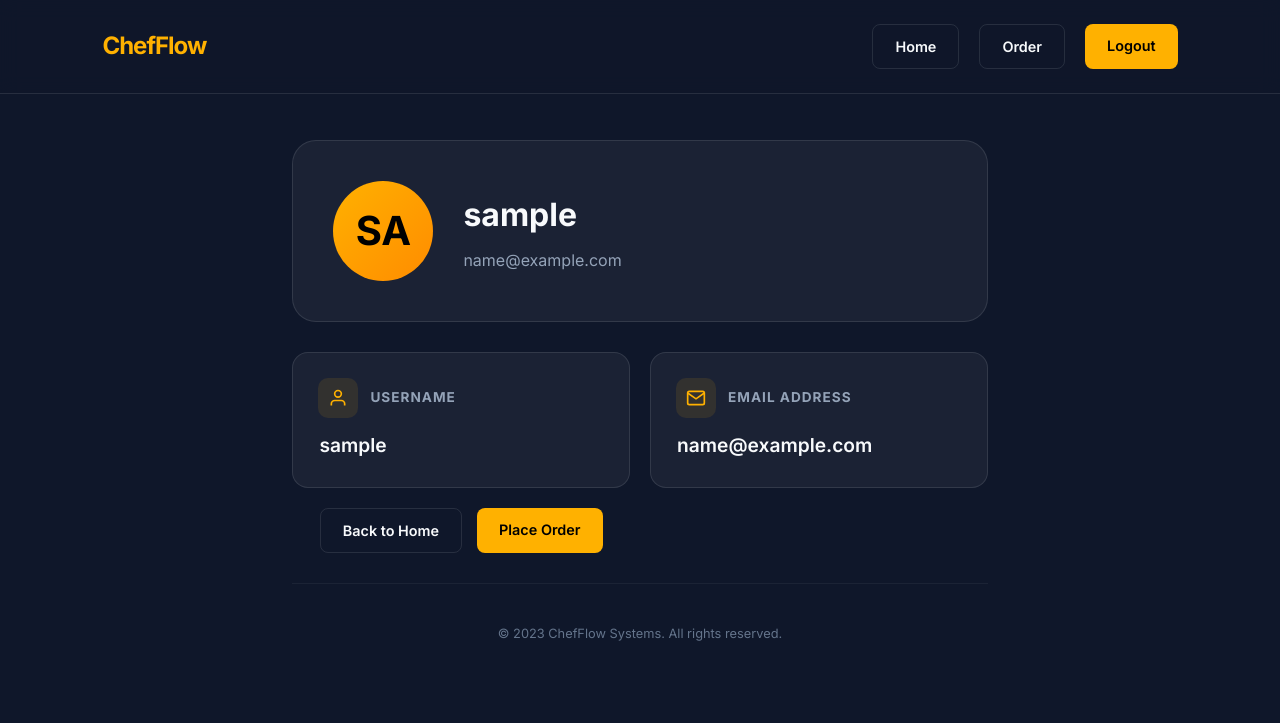
After one commit to SAshraf2001/Project_code, a Django app: template templates/home/user_profile_page.html in a window 1280 px wide. The commit adds this page. Shown: the top 723 px of the page. Run offline with Django 5.2, Linux system fonts and the light colour scheme; the template is opened without the code that fills it: values that come from a table or form of the project are taken from there, others are empty; tables that the repository leaves empty hold one stand-in row (values such as "Sample post").

Commit message:
New Template is Added:

```diff
--- a/Home/views.py
+++ b/Home/views.py
@@ -70,8 +70,8 @@ def handle_logout(request):
 
 def user(request):
     # Data getting fetched:
-    user = Profiling.objects.all()
+    user = Profiling.objects.get(user=request.user)
     context = {
         'users': user
     }
-    return render(request, 'person.html', context)
+    return render(request, 'home/user_profile_page.html', context)
--- a/templates/Bills/Order_history.html
+++ b/templates/Bills/Order_history.html
@@ -219,7 +219,7 @@
         {% if user.is_authenticated %}
         <div class="nav-user">
           <span style="font-size: 0.85rem; color: var(--text-light)">{{ user.username }}</span>
-          <a href="#" class="nav-link" style="font-size: 1.1rem">👤</a>
+          <a href="/person/" class="nav-link" style="font-size: 1.1rem">👤</a>
         </div>
         {% endif %}
       </div>
--- a/templates/Bills/order_prod_items.html
+++ b/templates/Bills/order_prod_items.html
@@ -264,7 +264,7 @@
         {% if user.is_authenticated %}
         <div class="nav-user">
           <span style="font-size: 0.85rem; color: var(--text-light)">{{ user.username }}</span>
-          <a href="#" class="nav-link" style="font-size: 1.1rem">👤</a>
+          <a href="/person/" class="nav-link" style="font-size: 1.1rem">👤</a>
         </div>
         {% endif %}
       </div>
--- /dev/null
+++ b/templates/home/user_profile_page.html
@@ -0,0 +1,301 @@
+<!DOCTYPE html>
+<html lang="en">
+  <head>
+    <meta charset="UTF-8" />
+    <meta name="viewport" content="width=device-width, initial-scale=1.0" />
+    <title>My Profile - ChefFlow</title>
+    <link
+      href="https://fonts.googleapis.com/css2?family=Inter:wght@300;400;600;700&display=swap"
+      rel="stylesheet"
+    />
+    <style>
+      :root {
+        --primary: #ffb100;
+        --bg-dark: #0f172a;
+        --glass: rgba(255, 255, 255, 0.05);
+        --glass-border: rgba(255, 255, 255, 0.1);
+        --text-light: #f8fafc;
+        --text-muted: #94a3b8;
+      }
+
+      * {
+        margin: 0;
+        padding: 0;
+        box-sizing: border-box;
+        font-family: "Inter", sans-serif;
+      }
+
+      body {
+        background-color: var(--bg-dark);
+        color: var(--text-light);
+        line-height: 1.6;
+        overflow-x: hidden;
+      }
+
+      nav {
+        display: flex;
+        justify-content: space-between;
+        align-items: center;
+        padding: 1.5rem 8%;
+        background: rgba(15, 23, 42, 0.8);
+        backdrop-filter: blur(10px);
+        position: fixed;
+        width: 100%;
+        top: 0;
+        z-index: 1000;
+        border-bottom: 1px solid var(--glass-border);
+      }
+
+      .logo {
+        font-size: 1.5rem;
+        font-weight: 700;
+        color: var(--primary);
+        letter-spacing: -1px;
+      }
+
+      .nav-links {
+        display: flex;
+        gap: 20px;
+      }
+
+      .btn {
+        padding: 10px 22px;
+        border-radius: 8px;
+        text-decoration: none;
+        font-weight: 600;
+        font-size: 0.9rem;
+        transition: 0.3s ease;
+        display: inline-block;
+      }
+
+      .btn-outline {
+        color: var(--text-light);
+        border: 1px solid var(--glass-border);
+        background: transparent;
+      }
+
+      .btn-outline:hover {
+        background: var(--glass);
+      }
+
+      .btn-filled {
+        background: var(--primary);
+        color: #000;
+      }
+
+      .btn-filled:hover {
+        transform: translateY(-2px);
+        box-shadow: 0 4px 15px rgba(255, 177, 0, 0.3);
+      }
+
+      .main-content {
+        margin-top: 100px;
+        padding: 40px 8%;
+        min-height: calc(100vh - 200px);
+        max-width: 900px;
+        margin-left: auto;
+        margin-right: auto;
+      }
+
+      .profile-header {
+        background: var(--glass);
+        border: 1px solid var(--glass-border);
+        border-radius: 24px;
+        padding: 40px;
+        margin-bottom: 30px;
+        display: flex;
+        align-items: center;
+        gap: 30px;
+      }
+
+      .profile-avatar {
+        width: 100px;
+        height: 100px;
+        border-radius: 50%;
+        background: linear-gradient(135deg, var(--primary), #ff8c00);
+        display: flex;
+        align-items: center;
+        justify-content: center;
+        font-size: 2.5rem;
+        font-weight: 700;
+        color: #000;
+        flex-shrink: 0;
+      }
+
+      .profile-info {
+        flex: 1;
+      }
+
+      .profile-info h1 {
+        font-size: 2rem;
+        margin-bottom: 8px;
+        color: var(--text-light);
+      }
+
+      .profile-info .email {
+        color: var(--text-muted);
+        font-size: 1rem;
+      }
+
+      .info-grid {
+        display: grid;
+        grid-template-columns: repeat(auto-fit, minmax(250px, 1fr));
+        gap: 20px;
+        margin-bottom: 30px;
+      }
+
+      .info-card {
+        background: var(--glass);
+        border: 1px solid var(--glass-border);
+        border-radius: 16px;
+        padding: 25px;
+        transition: all 0.3s ease;
+      }
+
+      .info-card:hover {
+        border-color: var(--primary);
+        transform: translateY(-3px);
+      }
+
+      .info-card-header {
+        display: flex;
+        align-items: center;
+        gap: 12px;
+        margin-bottom: 12px;
+      }
+
+      .info-icon {
+        width: 40px;
+        height: 40px;
+        background: rgba(255, 177, 0, 0.1);
+        border-radius: 10px;
+        display: flex;
+        align-items: center;
+        justify-content: center;
+        flex-shrink: 0;
+      }
+
+      .info-card h3 {
+        font-size: 0.85rem;
+        color: var(--text-muted);
+        text-transform: uppercase;
+        letter-spacing: 1px;
+      }
+
+      .info-card .info-value {
+        font-size: 1.2rem;
+        color: var(--text-light);
+        font-weight: 600;
+        word-break: break-word;
+        margin: 1px;
+      }
+
+      .profile-actions {
+        display: flex;
+        gap: 15px;
+        justify-content: center;
+        flex-wrap: wrap;
+      }
+
+      footer {
+        text-align: center;
+        padding: 40px;
+        font-size: 0.8rem;
+        color: #64748b;
+        border-top: 1px solid rgba(255, 255, 255, 0.05);
+      }
+
+      @media (max-width: 768px) {
+        .profile-header {
+          flex-direction: column;
+          text-align: center;
+          padding: 30px 20px;
+        }
+
+        .profile-info h1 {
+          font-size: 1.5rem;
+        }
+
+        .info-grid {
+          grid-template-columns: 1fr;
+        }
+
+        nav {
+          flex-direction: column;
+          gap: 15px;
+          padding: 1rem 5%;
+        }
+
+        .main-content {
+          padding: 40px 5%;
+        }
+
+        .profile-actions {
+          flex-direction: column;
+        }
+
+        .btn {
+          width: 100%;
+          text-align: center;
+        }
+      }
+    </style>
+  </head>
+  <body>
+    <nav>
+      <div class="logo">ChefFlow</div>
+      <div class="nav-links">
+        <a href="/" class="btn btn-outline">Home</a>
+        <a href="/order/" class="btn btn-outline">Order</a>
+        <a href="/logout/" class="btn btn-filled">Logout</a>
+      </div>
+    </nav>
+
+    <div class="main-content">
+      <!-- Profile Header -->
+      <div class="profile-header">
+        <div class="profile-avatar">{{users.username | slice:":2" | upper}}</div>
+        <div class="profile-info">
+          <h1>{{users.username}}</h1>
+          <p class="email">{{users.email}}</p>
+        </div>
+      </div>
+
+      <!-- Account Information -->
+      <div class="info-grid">
+        <div class="info-card">
+          <div class="info-card-header">
+            <div class="info-icon">
+              <svg width="20" height="20" viewBox="0 0 24 24" fill="none" stroke="#FFB100" stroke-width="2">
+                <path d="M20 21v-2a4 4 0 0 0-4-4H8a4 4 0 0 0-4 4v2"></path>
+                <circle cx="12" cy="7" r="4"></circle>
+              </svg>
+            </div>
+            <h3>Username</h3>
+          </div>
+          <div class="info-value">{{users.username}}</div>
+        </div>
+
+        <div class="info-card">
+          <div class="info-card-header">
+            <div class="info-icon">
+              <svg width="20" height="20" viewBox="0 0 24 24" fill="none" stroke="#FFB100" stroke-width="2">
+                <path d="M4 4h16c1.1 0 2 .9 2 2v12c0 1.1-.9 2-2 2H4c-1.1 0-2-.9-2-2V6c0-1.1.9-2 2-2z"></path>
+                <polyline points="22,6 12,13 2,6"></polyline>
+              </svg>
+            </div>
+            <h3>Email Address</h3>
+          </div>
+          <div class="info-value">{{users.email}}</div>
+        </div>
+
+      <!-- Action Buttons -->
+      <div class="profile-actions">
+        <a href="/" class="btn btn-outline">Back to Home</a>
+        <a href="/billing/prods/" class="btn btn-filled">Place Order</a>
+      </div>
+    </div>
+
+    <footer>&copy; 2023 ChefFlow Systems. All rights reserved.</footer>
+  </body>
+</html>
```
